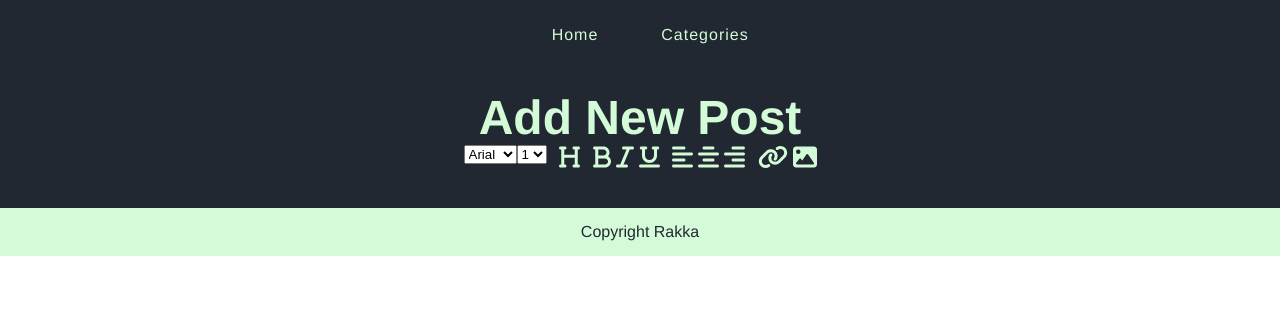
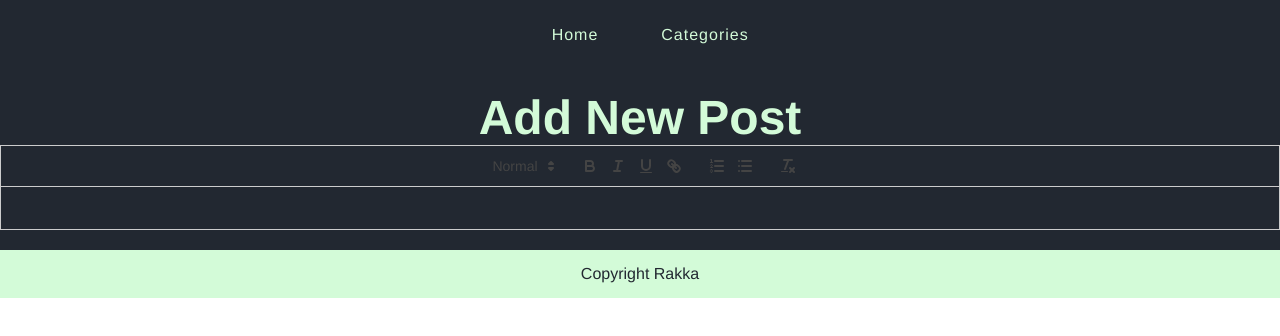
Before and after one commit to rakkaalhazimi/Vue-Blogspot, a Vue app: page /post/create in a window 1280 px wide. Shown: the top 336 px of the page. Built offline with nearby package versions, Linux system fonts and the light colour scheme.

Commit message:
add quill again

```diff
--- a/package.json
+++ b/package.json
@@ -14,6 +14,7 @@
     "@fortawesome/free-solid-svg-icons": "^6.2.0",
     "@fortawesome/vue-fontawesome": "^3.0.1",
     "core-js": "^3.8.3",
+    "quill": "^1.3.6",
     "vue": "^3.2.13",
     "vue-router": "^4.0.3"
   },
--- a/src/components/Blog/BlogEditor.vue
+++ b/src/components/Blog/BlogEditor.vue
@@ -1,61 +1,23 @@
 <template>
-  <div id="editor-toolbar">
-    <span class="toolbar-items">
-      <select name="" id="">
-        <option>Arial</option>
-        <option>Sans</option>
-      </select>
-
-      <select name="" id="">
-        <option v-for="n in 8" :value="n" :key="n">{{ n }}</option>
-      </select>
-
-    </span>
-
-    <span class="toolbar-items">
-      <FontAwesomeIcon icon="fa-solid fa-heading" class="editor-heading editor-toolbar-icon" />
-    </span>
-
-    <span class="toolbar-items">
-      <FontAwesomeIcon icon="fa-solid fa-bold" class="editor-font-weight editor-toolbar-icon" />
-      <FontAwesomeIcon icon="fa-solid fa-italic" class="editor-font-weight editor-toolbar-icon" />
-      <FontAwesomeIcon icon="fa-solid fa-underline" class="editor-font-weight editor-toolbar-icon" />
-    </span>
-
-    <span class="toolbar-items">
-      <FontAwesomeIcon icon="fa-solid fa-align-left" class="editor-align editor-toolbar-icon" />
-      <FontAwesomeIcon icon="fa-solid fa-align-center" class="editor-align editor-toolbar-icon" />
-      <FontAwesomeIcon icon="fa-solid fa-align-right" class="editor-align editor-toolbar-icon" />
-    </span>
-
-    <span class="toolbar-items">
-      <FontAwesomeIcon icon="fa-solid fa-link" class="editor-media editor-toolbar-icon" />
-      <FontAwesomeIcon icon="fa-solid fa-image" class="editor-media editor-toolbar-icon" />
-    </span>
-  </div>
-
-  <div id="editor" contentEditable="true"></div>
+  <div id="editor" :editor="editor"></div>
 </template>
 
-<script>
+<script setup>
+import { onMounted } from "vue"
+import Quill from "quill"
+import "quill/dist/quill.core.css"
+import "quill/dist/quill.snow.css"
+import "quill/dist/quill.bubble.css"
+
+onMounted(() => {
+  let options = {theme: "snow"}
+  let editor = new Quill("#editor", options)
+  editor.on("text-change", () => {})
+})
+
+
 </script>
 
 <style>
-#editor-toolbar {
-  display: flex;
-  flex-direction: row;
-  flex-wrap: wrap;
-  justify-content: center;
-  column-gap: 7.5px;
-  margin: auto;
-  width: 80vw;
-}
-
-
-.editor-toolbar-icon {
-  margin-left: 5px;
-  font-size: 1.5em;
-  cursor: pointer;
-}
 
 </style>
```
Also changed, not shown: 1 other file (tests, documents, lock files or other folders).
